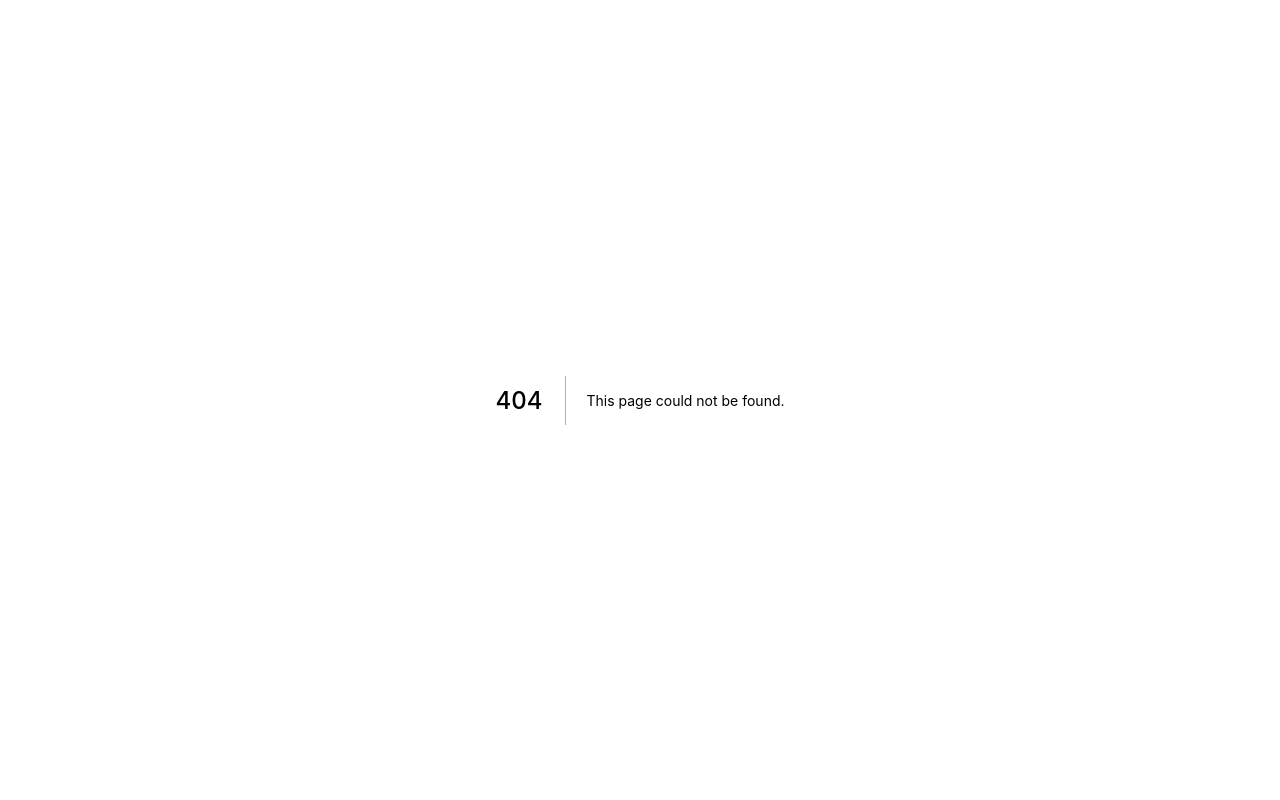
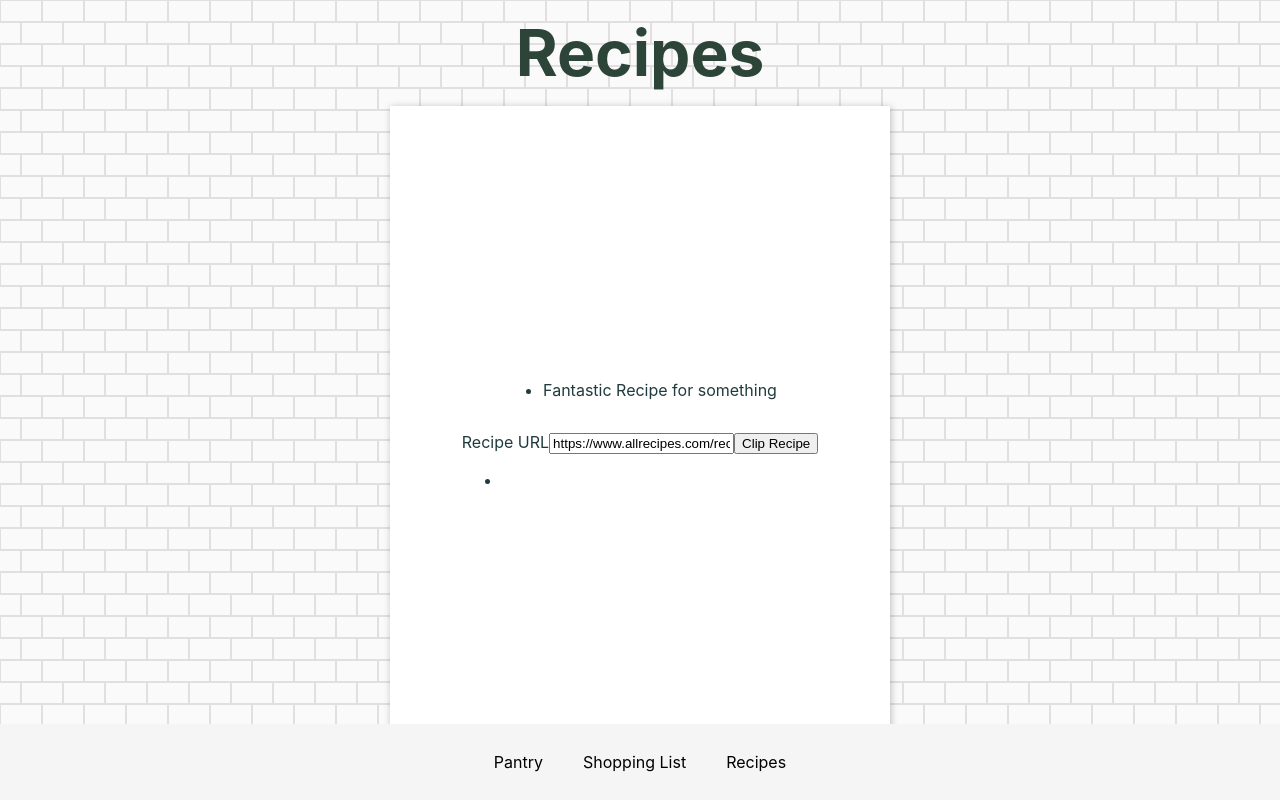
Before and after one commit to wingmatt/kitchensyncc, a Next.js app: page /recipes in a window 1280 px wide. Before the commit this address had no page. Built offline with nearby package versions, Linux system fonts and the light colour scheme.

Commit message:
Build page routes for list, pantry, recipes urls

```diff
--- /dev/null
+++ b/pages/recipes.tsx
@@ -0,0 +1,13 @@
+import Layout from '../components/Layout'
+import RecipeSearch from '../components/RecipeSearch'
+
+export default function Pantry(){
+  return (
+    <Layout title="Recipes">
+      <ul>
+        <li>Fantastic Recipe for something</li>
+      </ul>
+      <RecipeSearch/>
+    </Layout>
+  )
+}
```
Also changed, not shown: pages/list.tsx (added, +11 -0 lines), pages/pantry.tsx (added, +11 -0 lines).
